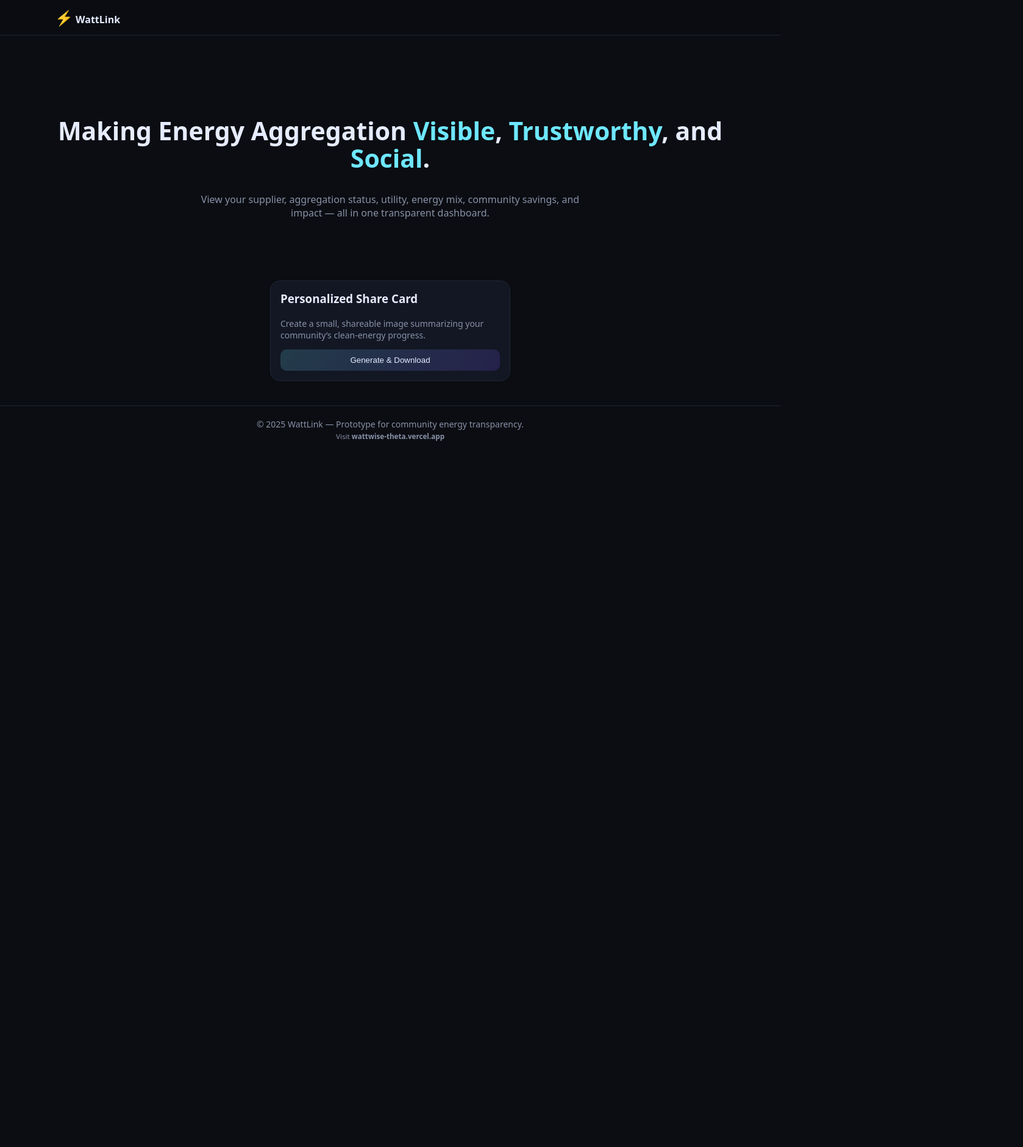
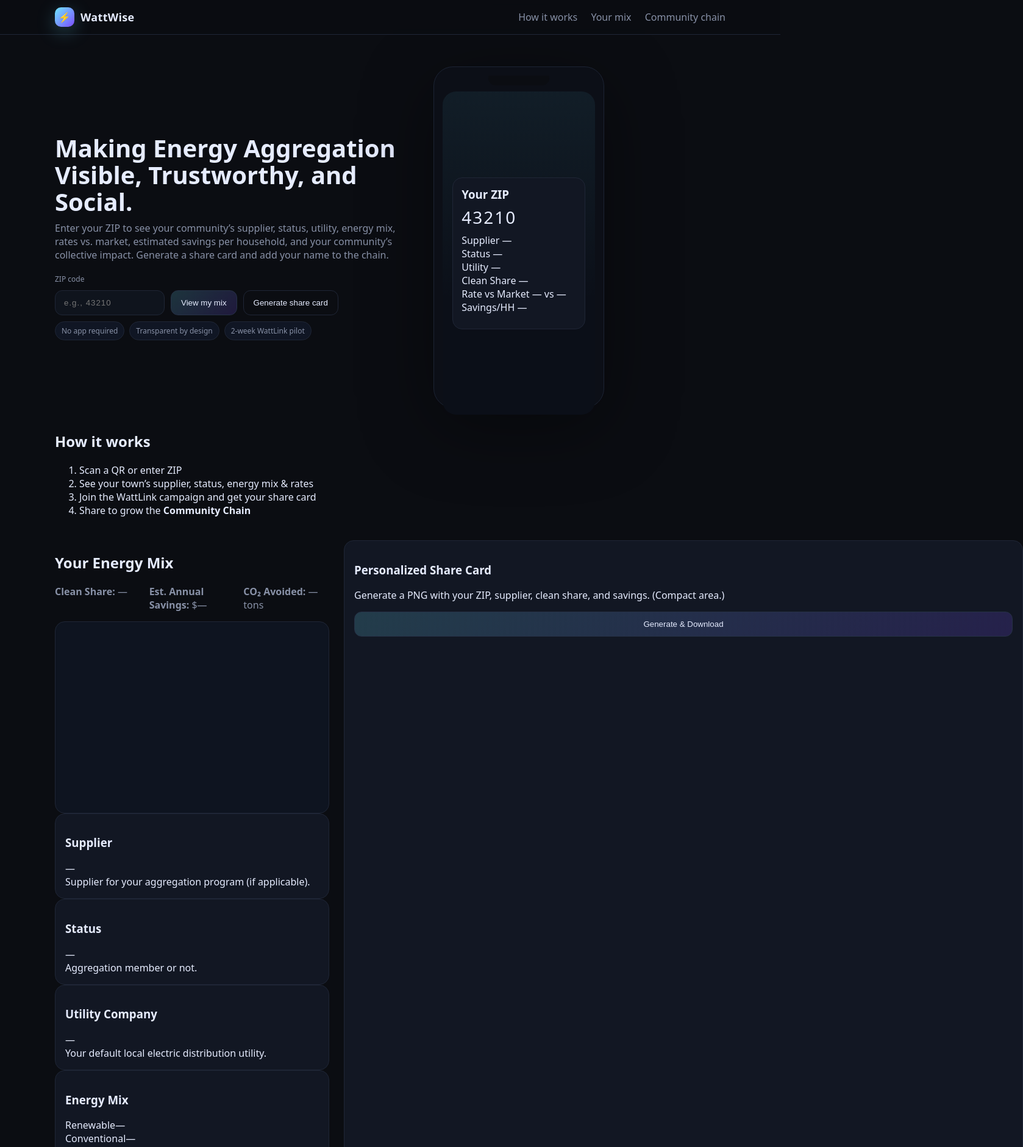
Before and after one commit to QheezWheel/wattwise, a plain HTML site: page index.html in a window 1280 px wide. Shown: the top 1881 px of the page at 61% size, 1678 px wide, since content can reach past the window. Before the commit the page ends 800 px from the top, so only its background shows below. Drawn offline with Linux system fonts and the light colour scheme.

Commit message:
Update index.html

```diff
--- a/index.html
+++ b/index.html
@@ -1,59 +1,210 @@
-<!-- Updated WattLink site preview with blue-highlighted title and compact share card -->
 <!DOCTYPE html>
 <html lang="en">
 <head>
-  <meta charset="UTF-8" />
+  <meta charset="UTF-8"/>
   <meta name="viewport" content="width=device-width, initial-scale=1.0"/>
-  <title>WattLink — Making Energy Aggregation Visible, Trustworthy, and Social</title>
-  <style>
-:root{
-  --blue: #6ee7ff;
-  --bg: #0b0d12; --card: #121723; --muted: #8891a7; --text: #e6ecff; --accent: #6ee7ff; --accent-2: #7c4dff; --border: #1f2636; --good: #52ffa8;
-}
-body { background: var(--bg); color: var(--text); font-family: system-ui, sans-serif; margin:0; }
-.wrap { width: min(1100px, 92vw); margin: 0 auto; }
-header { background: rgba(11,13,18,.8); border-bottom: 1px solid var(--border); backdrop-filter: blur(6px); position: sticky; top:0; z-index:9; }
-header .wrap { display:flex; align-items:center; justify-content:space-between; padding:12px 0; }
-.hero { padding:60px 0; text-align:center; }
-.hero h1 { font-size:clamp(28px,3.2vw,42px); line-height:1.1; }
-.hero h1 .blue { color: var(--blue); }
-.hero p { color: var(--muted); max-width:640px; margin:10px auto 0; }
-section { margin:40px 0; }
-.viz-right .card { max-width: 360px; margin:auto; padding:16px; border:1px solid var(--border); border-radius:16px; background:var(--card); }
-.viz-right .card h3 { margin-top:0; }
-.viz-right .card p { font-size:14px; color:var(--muted); }
-.viz-right .card button { width:100%; padding:10px 0; background:linear-gradient(135deg,rgba(110,231,255,.18),rgba(124,77,255,.18)); color:var(--text); border:none; border-radius:10px; cursor:pointer; }
-footer { border-top:1px solid var(--border); padding:20px 0; text-align:center; font-size:14px; color:var(--muted); }
-  </style>
+  <title>WattWise — Making Energy Aggregation Visible, Trustworthy, and Social</title>
+  <link rel="stylesheet" href="style.css"/>
+  <meta name="description" content="See your community’s supplier, status, utility, energy mix, rates, savings, and collective impact. A WattLink campaign on the WattWise website."/>
 </head>
 <body>
-  <header>
+  <header class="wl-header">
     <div class="wrap">
-      <div class="brand"><span style="font-size:24px;">⚡</span> <strong>WattLink</strong></div>
+      <div class="brand">
+        <div class="logo">⚡</div>
+        <div class="name">WattWise</div>
+      </div>
+      <nav class="nav">
+        <a href="#how">How it works</a>
+        <a href="#viz">Your mix</a>
+        <a href="#chain">Community chain</a>
+      </nav>
     </div>
   </header>
 
   <main class="wrap">
     <section class="hero">
-      <h1>Making Energy Aggregation <span class="blue">Visible</span>, <span class="blue">Trustworthy</span>, and <span class="blue">Social</span>.</h1>
-      <p>View your supplier, aggregation status, utility, energy mix, community savings, and impact — all in one transparent dashboard.</p>
-    </section>
+      <div class="hero-left">
+        <h1>
+          Making Energy Aggregation
+          <span class="accent blue">Visible</span>,
+          <span class="accent blue">Trustworthy</span>, and
+          <span class="accent blue">Social</span>.
+        </h1>
+        <p class="sub">
+          Enter your ZIP to see your community’s supplier, status, utility, energy mix, rates vs. market, estimated savings per household, and your community’s collective impact. Generate a share card and add your name to the chain.
+        </p>
+        <form id="zipForm" class="zip-form">
+          <label for="zip">ZIP code</label>
+          <input id="zip" name="zip" inputmode="numeric" minlength="5" maxlength="5" placeholder="e.g., 43210" required/>
+          <button type="submit" class="btn primary">View my mix</button>
+          <button id="shareBtn" type="button" class="btn ghost">Generate share card</button>
+        </form>
+        <div class="hero-badges" id="heroBadges">
+          <span class="badge">No app required</span>
+          <span class="badge">Transparent by design</span>
+          <span class="badge">2-week WattLink pilot</span>
+        </div>
+      </div>
 
-    <section class="viz">
-      <div class="viz-right">
-        <div class="card">
-          <h3>Personalized Share Card</h3>
-          <p>Create a small, shareable image summarizing your community’s clean-energy progress.</p>
-          <button>Generate & Download</button>
+      <div class="hero-right">
+        <div class="phone">
+          <div class="phone-notch"></div>
+          <div class="phone-screen">
+            <div class="phone-card">
+              <div class="pc-head">
+                <h3 class="pc-title">Your ZIP</h3>
+                <div id="mockZip" class="pc-zip">—</div>
+              </div>
+
+              <!-- Compact summary rows inside the phone -->
+              <div class="kv-row">
+                <span class="kv-label">Supplier</span>
+                <span class="kv-value" id="p_supplier">—</span>
+              </div>
+              <div class="kv-row">
+                <span class="kv-label">Status</span>
+                <span class="kv-value"><span class="chip" id="p_status">—</span></span>
+              </div>
+              <div class="kv-row">
+                <span class="kv-label">Utility</span>
+                <span class="kv-value" id="p_utility">—</span>
+              </div>
+              <div class="kv-row">
+                <span class="kv-label">Clean Share</span>
+                <span class="kv-value" id="p_cleanShare">—</span>
+              </div>
+              <div class="kv-row">
+                <span class="kv-label">Rate vs Market</span>
+                <span class="kv-value"><span id="p_commRate">—</span> vs <span id="p_marketRate">—</span></span>
+              </div>
+              <div class="kv-row">
+                <span class="kv-label">Savings/HH</span>
+                <span class="kv-value" id="p_hhSavings">—</span>
+              </div>
+
+              <div class="sparkline" id="sparkline"></div>
+              <div class="mix-legend" id="mixLegend"></div>
+            </div>
+          </div>
         </div>
       </div>
     </section>
+
+    <section id="how" class="how">
+      <h2>How it works</h2>
+      <ol class="steps">
+        <li>Scan a QR or enter ZIP</li>
+        <li>See your town’s supplier, status, energy mix & rates</li>
+        <li>Join the WattLink campaign and get your share card</li>
+        <li>Share to grow the <strong>Community Chain</strong></li>
+      </ol>
+    </section>
+
+    <section id="viz" class="viz">
+      <div class="viz-left">
+        <h2>Your Energy Mix</h2>
+
+        <!-- Stat line retained -->
+        <div class="statline">
+          <div><strong>Clean Share:</strong> <span id="cleanShare">—</span></div>
+          <div><strong>Est. Annual Savings:</strong> <span id="savings">$—</span></div>
+          <div><strong>CO₂ Avoided:</strong> <span id="co2">— tons</span></div>
+        </div>
+
+        <div class="svg-wrap">
+          <svg id="mixViz" width="420" height="280" role="img" aria-label="Energy mix bubble visualization"></svg>
+        </div>
+
+        <!-- NEW: Data dashboard panel -->
+        <div class="grid cards mt16" aria-label="Community Energy Details">
+          <div class="card">
+            <h3>Supplier</h3>
+            <div class="bigline" id="supplierName">—</div>
+            <div class="muted" id="supplierNote">Supplier for your aggregation program (if applicable).</div>
+          </div>
+
+          <div class="card">
+            <h3>Status</h3>
+            <div class="bigline"><span class="chip" id="statusTag">—</span></div>
+            <div class="muted">Aggregation member or not.</div>
+          </div>
+
+          <div class="card">
+            <h3>Utility Company</h3>
+            <div class="bigline" id="utilityName">—</div>
+            <div class="muted">Your default local electric distribution utility.</div>
+          </div>
+
+          <div class="card">
+            <h3>Energy Mix</h3>
+            <div class="kv duo">
+              <div><span class="kv-label">Renewable</span><span class="kv-value" id="mixRenewPct">—</span></div>
+              <div><span class="kv-label">Conventional</span><span class="kv-value" id="mixConvPct">—</span></div>
+            </div>
+            <div class="muted">Breakout shown in chart above.</div>
+          </div>
+
+          <div class="card">
+            <h3>Rates</h3>
+            <div class="kv duo">
+              <div><span class="kv-label">Community Rate</span><span class="kv-value" id="communityRate">—</span></div>
+              <div><span class="kv-label">Typical Market</span><span class="kv-value" id="marketRate">—</span></div>
+            </div>
+            <div class="muted">¢/kWh, approximate demo values.</div>
+          </div>
+
+          <div class="card">
+            <h3>Savings per Household</h3>
+            <div class="bigline" id="hhSavings">—</div>
+            <div class="muted">Based on average usage assumptions.</div>
+          </div>
+
+          <div class="card">
+            <h3>Community Energy Chain</h3>
+            <div class="muted">Each share links a neighbor. See the chain below.</div>
+            <div id="chainMini" class="chain-viz mini"></div>
+          </div>
+
+          <div class="card">
+            <h3>Collective Impact</h3>
+            <div class="kv trio">
+              <div><span class="kv-label">Participants</span><span class="kv-value" id="impactParticipants">—</span></div>
+              <div><span class="kv-label">Total Savings</span><span class="kv-value" id="impactSavings">—</span></div>
+              <div><span class="kv-label">CO₂ Avoided</span><span class="kv-value" id="impactCO2">—</span></div>
+            </div>
+          </div>
+        </div>
+      </div>
+
+      <!-- Share Card area made smaller/cleaner -->
+      <div class="viz-right">
+        <div class="card compact">
+          <h3>Personalized Share Card</h3>
+          <p class="muted small">
+            Generate a PNG with your ZIP, supplier, clean share, and savings. (Compact area.)
+          </p>
+          <button id="makeCard" class="btn primary full">Generate & Download</button>
+          <canvas id="cardCanvas" width="1080" height="1080" class="hidden"></canvas>
+          <a id="downloadLink" class="btn secondary full hidden" download>Download PNG</a>
+        </div>
+      </div>
+    </section>
+
+    <section id="chain" class="chain">
+      <h2>Community Chain</h2>
+      <p>Every share adds a link to the chain. Invite friends to connect their <em>watt</em>.</p>
+      <div id="chainViz" class="chain-viz"></div>
+    </section>
   </main>
 
-  <footer>
-    © <span id="year"></span> WattLink — Prototype for community energy transparency.<br/>
-    <small>Visit <strong>wattwise-theta.vercel.app</strong></small>
+  <footer class="wl-footer">
+    <div class="wrap footer-wrap">
+      <div>© <span id="year"></span> WattWise — <span class="muted">WattLink campaign pilot for youth energy transparency.</span></div>
+      <div class="smallprint">Not an official utility. Demo data for visualization.</div>
+    </div>
   </footer>
-  <script>document.getElementById('year').textContent=new Date().getFullYear();</script>
+
+  <script src="app.js"></script>
 </body>
 </html>
```
